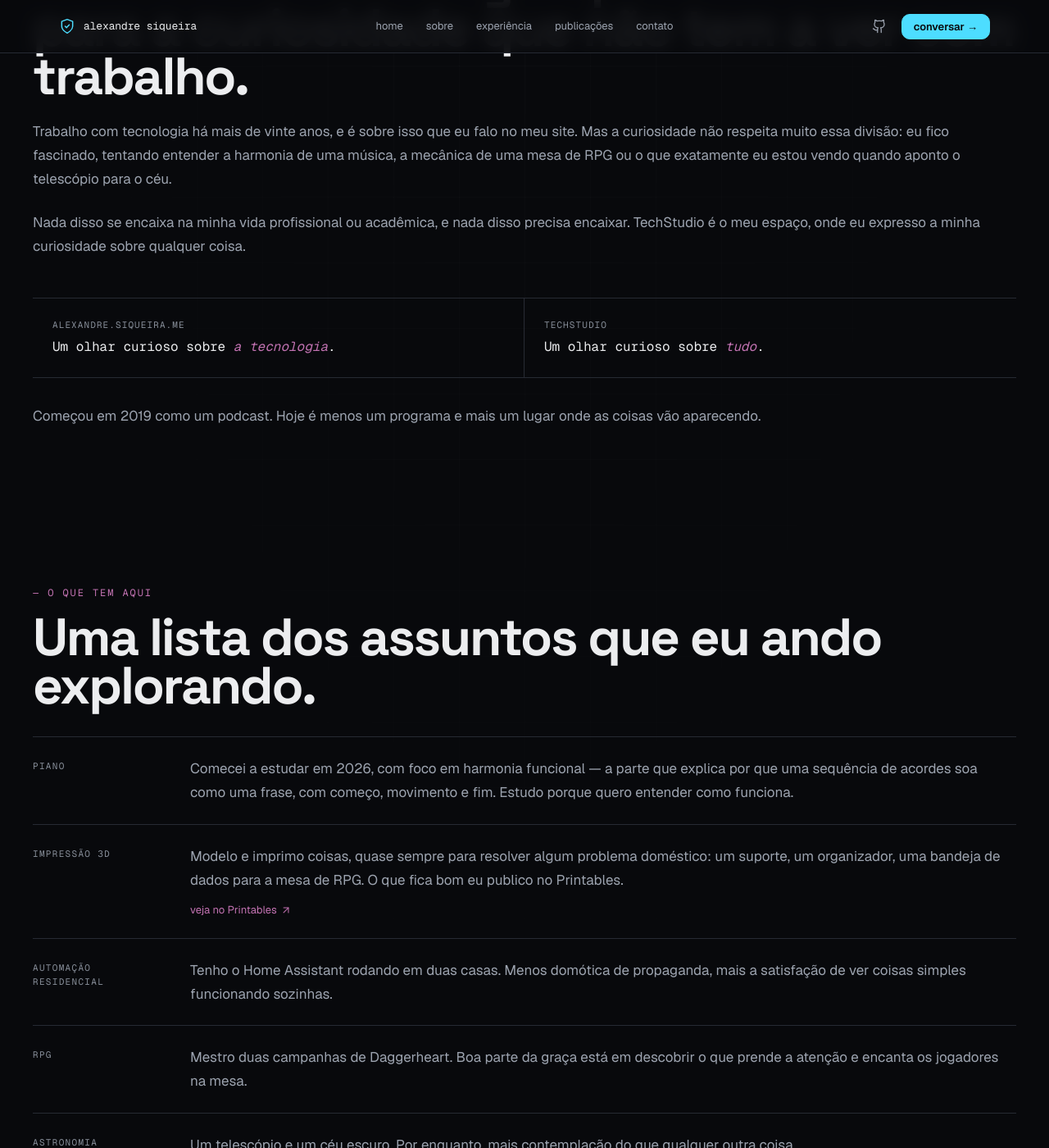
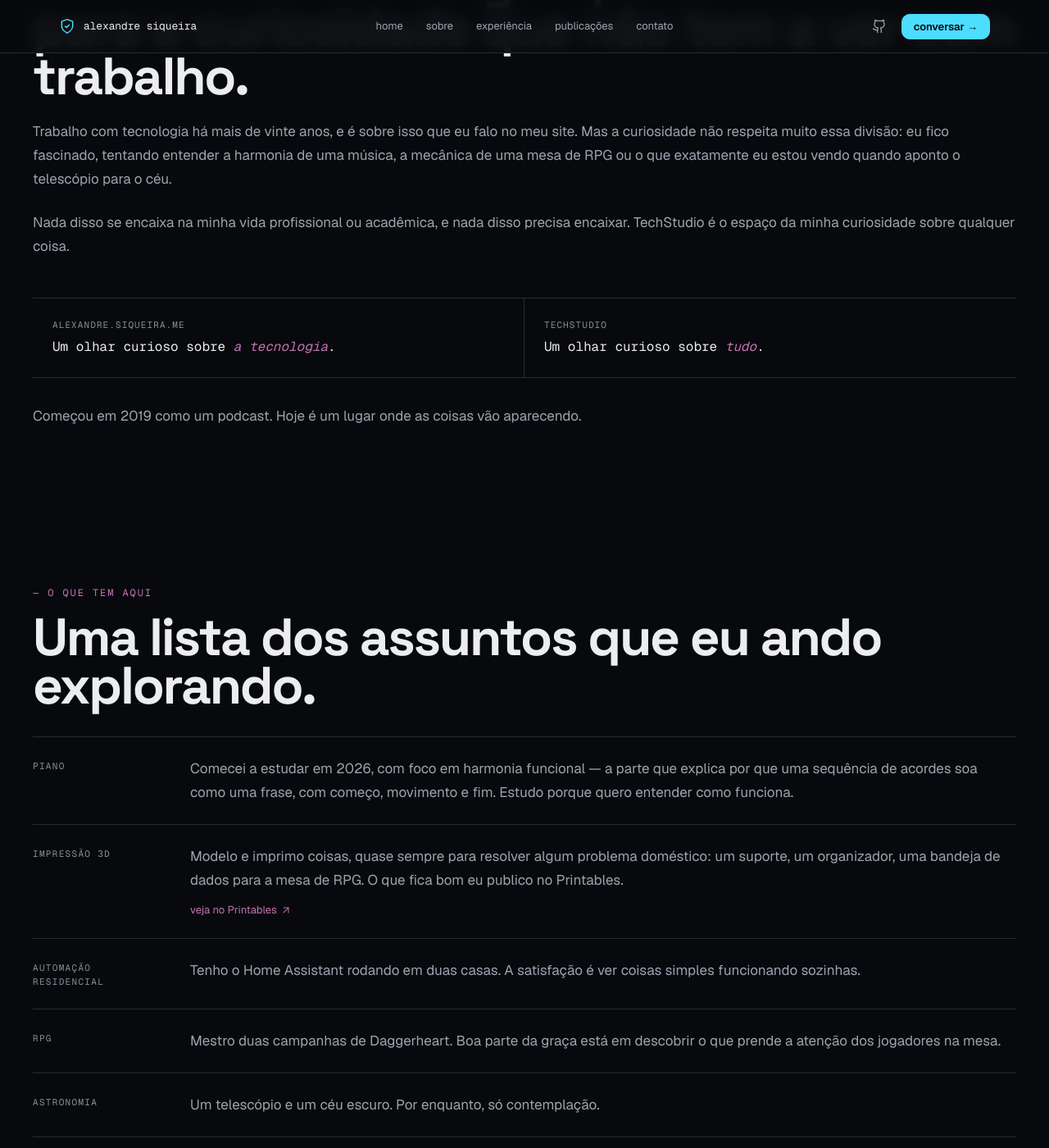
Before and after one commit to alex-siqueira/portfolio, a Jekyll site: the page built from techstudio.html, in a window 1280 px wide and 1400 px high, scrolled down 611 px. Shown: the whole window at 82% size. Built offline with Jekyll 4.4.1, drawn with Linux system fonts in a browser that asks for light colours; some of the changed text lies outside the part shown.

Commit message:
prosa: passada de voz na pagina TechStudio
- remove as tres construcoes 'menos X, mais Y' (residuo de IA confirmado
  pelo autor; instrucao de nao preservar em nenhuma passada futura)
- corta redundancia 'onde eu expresso' (proposta 1 da rodada anterior)
- corta 'encanta' do blurb de RPG (proposta 3 da rodada anterior)

Build de producao verificado; HTML servido conferido.

```diff
--- a/techstudio.html
+++ b/techstudio.html
@@ -22,7 +22,7 @@ permalink: /techstudio/
             <h2 class="section-title">O TechStudio é o lugar que eu arrumei para a curiosidade que não tem a ver com trabalho.</h2>
             <div class="sobre__body">
                 <p>Trabalho com tecnologia há mais de vinte anos, e é sobre isso que eu falo no meu site. Mas a curiosidade não respeita muito essa divisão: eu fico fascinado, tentando entender a harmonia de uma música, a mecânica de uma mesa de RPG ou o que exatamente eu estou vendo quando aponto o telescópio para o céu.</p>
-                <p>Nada disso se encaixa na minha vida profissional ou acadêmica, e nada disso precisa encaixar. TechStudio é o meu espaço, onde eu expresso a minha curiosidade sobre qualquer coisa.</p>
+                <p>Nada disso se encaixa na minha vida profissional ou acadêmica, e nada disso precisa encaixar. TechStudio é o espaço da minha curiosidade sobre qualquer coisa.</p>
             </div>
             <div class="ts-compare">
                 <div class="ts-compare__item">
@@ -34,7 +34,7 @@ permalink: /techstudio/
                     <span class="ts-compare__val">Um olhar curioso sobre <em>tudo</em>.</span>
                 </div>
             </div>
-            <p class="ts-statement">Começou em 2019 como um podcast. Hoje é menos um programa e mais um lugar onde as coisas vão aparecendo.</p>
+            <p class="ts-statement">Começou em 2019 como um podcast. Hoje é um lugar onde as coisas vão aparecendo.</p>
         </div>
     </section>
 
@@ -61,21 +61,21 @@ permalink: /techstudio/
                 <div class="ts-interest">
                     <span class="ts-interest__label">Automação residencial</span>
                     <div class="ts-interest__content">
-                        <p>Tenho o Home Assistant rodando em duas casas. Menos domótica de propaganda, mais a satisfação de ver coisas simples funcionando sozinhas.</p>
+                        <p>Tenho o Home Assistant rodando em duas casas. A satisfação é ver coisas simples funcionando sozinhas.</p>
                     </div>
                 </div>
 
                 <div class="ts-interest">
                     <span class="ts-interest__label">RPG</span>
                     <div class="ts-interest__content">
-                        <p>Mestro duas campanhas de Daggerheart. Boa parte da graça está em descobrir o que prende a atenção e encanta os jogadores na mesa.</p>
+                        <p>Mestro duas campanhas de Daggerheart. Boa parte da graça está em descobrir o que prende a atenção dos jogadores na mesa.</p>
                     </div>
                 </div>
 
                 <div class="ts-interest">
                     <span class="ts-interest__label">Astronomia</span>
                     <div class="ts-interest__content">
-                        <p>Um telescópio e um céu escuro. Por enquanto, mais contemplação do que qualquer outra coisa.</p>
+                        <p>Um telescópio e um céu escuro. Por enquanto, só contemplação.</p>
                     </div>
                 </div>
 
```
